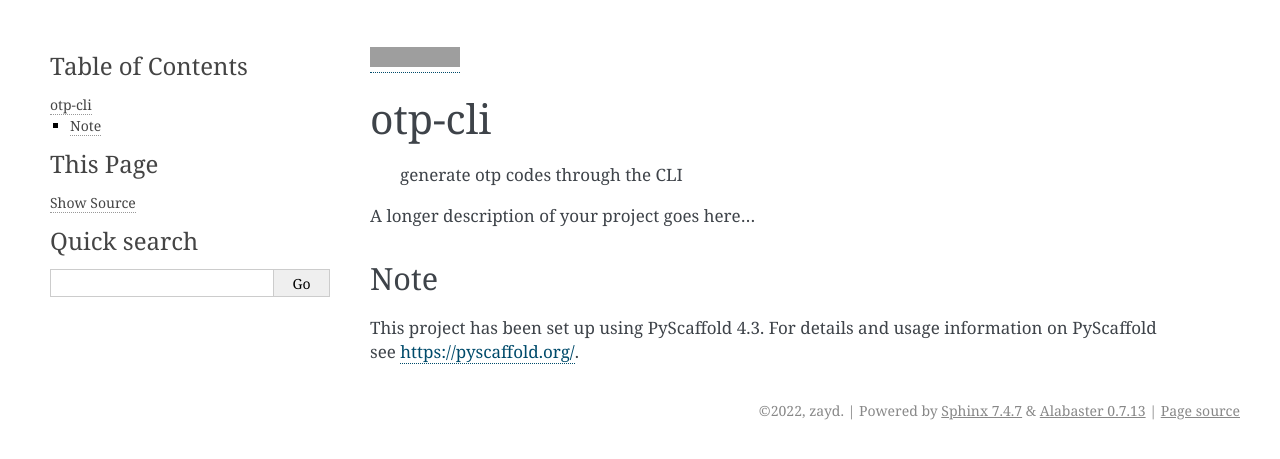
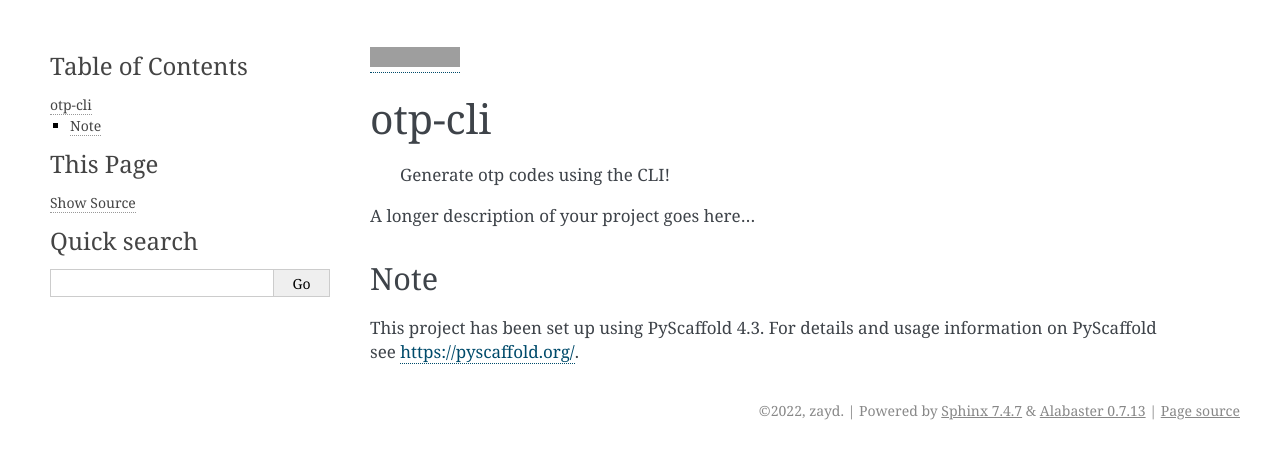
Before and after one commit to zayd62/otp-cli, a Sphinx documentation site: the page built from docs/readme.md, in a window 1280 px wide. Shown: the top 459 px of the page. Built offline with Sphinx 7.4.7, drawn with Linux system fonts in a browser that asks for light colours; grey boxes are pictures that could not be loaded.

```diff
--- a/README.md
+++ b/README.md
@@ -14,7 +14,7 @@
 
 # otp-cli
 
-> generate otp codes through the CLI
+> Generate otp codes using the CLI!
 
 A longer description of your project goes here...
 
--- a/setup.cfg
+++ b/setup.cfg
@@ -5,7 +5,7 @@
 
 [metadata]
 name = otp-cli
-description = generate otp codes through the CLI
+description = Generate otp codes using the CLI!
 author = zayd
 author_email = zayd62@gmail.com
 license = MIT
```
Also changed, not shown: docs/index.md (+1 -1 lines), .pre-commit-config.yaml.
